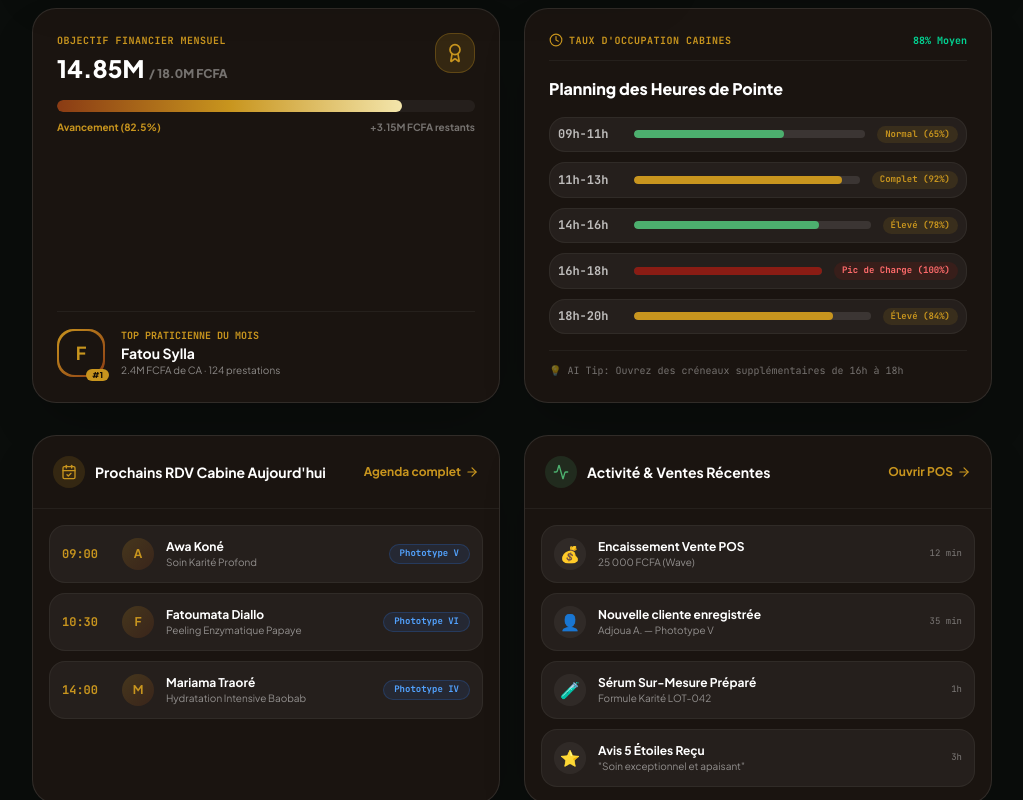
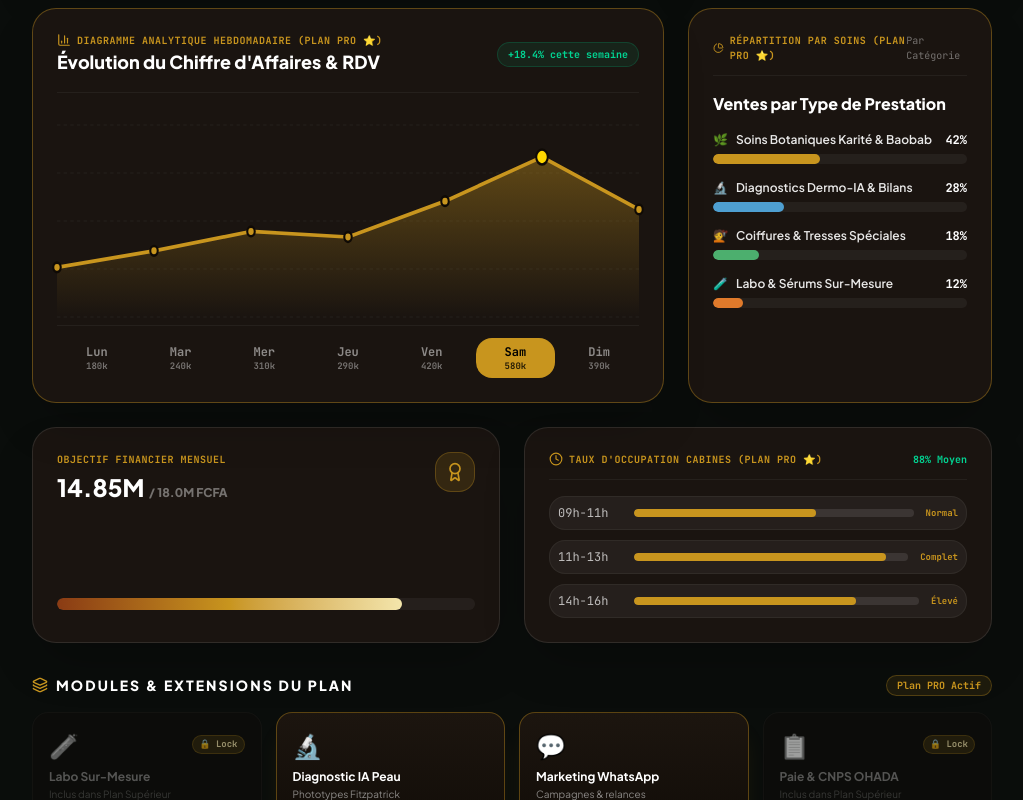
Before and after one commit to Fenezara/kene-os, a Next.js app: page /dashboard in a window 1280 px wide. Shown: the part 1380-2180 px from the top of the page, without its empty margins (256-1279 px from the left). Built offline with nearby package versions, Linux system fonts and the light colour scheme.

Commit message:
fix(dashboard): enforce strict plan isolation so lower dashboard cards and diagrams vary 100% distinctly across subscription plans

```diff
--- a/src/app/(pro)/dashboard/page.tsx
+++ b/src/app/(pro)/dashboard/page.tsx
@@ -709,16 +709,159 @@ export default function ProDashboardPage() {
         </motion.div>
       </motion.div>
 
-      {/* ── 4. HEURES DE POINTE & OBJECTIFS (2 COLS) ── */}
-      <motion.div
-        variants={containerVariants}
-        initial="hidden"
-        animate="show"
-        className="grid grid-cols-1 md:grid-cols-2 gap-6"
-      >
-        {/* Objectif Mensuel + Top Praticienne */}
+      {/* ── 3. INTERACTIVE DIAGRAMS & ANALYTICS SECTION (STRICT PLAN ISOLATION) ── */}
+      {/* 🟢 PLAN ESSENTIEL DIAGRAMS & CARDS */}
+      {isEssentiel && (
+        <motion.div variants={containerVariants} initial="hidden" animate="show" className="space-y-6">
+          <div className="grid grid-cols-1 lg:grid-cols-2 gap-6">
+            <motion.div variants={itemVariants} className="rounded-3xl border border-emerald-500/30 bg-[#0C1510] p-5 sm:p-6 shadow-2xl">
+              <div className="flex items-center justify-between mb-4 pb-3 border-b border-emerald-500/20">
+                <div className="text-xs font-mono text-emerald-400 font-bold uppercase tracking-wider flex items-center gap-2">
+                  <BarChart3 className="w-4 h-4 text-emerald-400" /> Recettes Caisse du Jour & Semaine (Plan Essentiel)
+                </div>
+                <span className="text-[10px] bg-emerald-500/10 text-emerald-300 px-2.5 py-0.5 rounded-full border border-emerald-500/30">1 Cabine Solo</span>
+              </div>
+              <h3 className="text-base font-display font-black text-white mb-4">Total Encaissé : 180 000 FCFA</h3>
+              <div className="space-y-3">
+                {WEEKLY_DATA.slice(0, 5).map((d, i) => (
+                  <div key={i} className="flex items-center gap-3">
+                    <span className="text-xs font-mono font-bold text-white/70 w-10">{d.day}</span>
+                    <div className="flex-1 h-3 bg-white/5 rounded-full overflow-hidden">
+                      <div className="h-full bg-emerald-500 rounded-full" style={{ width: `${(d.val / 580000) * 100}%` }} />
+                    </div>
+                    <span className="text-xs font-mono font-bold text-emerald-400 w-24 text-right">{d.val.toLocaleString('fr-FR')} F</span>
+                  </div>
+                ))}
+              </div>
+            </motion.div>
+
+            <motion.div variants={itemVariants} className="rounded-3xl border border-emerald-500/30 bg-[#0C1510] p-5 sm:p-6 shadow-2xl flex flex-col justify-between">
+              <div>
+                <div className="flex items-center justify-between mb-4 pb-3 border-b border-emerald-500/20">
+                  <div className="text-xs font-mono text-emerald-400 font-bold uppercase tracking-wider flex items-center gap-2">
+                    <CalendarCheck className="w-4 h-4 text-emerald-400" /> RDV du Jour (Plan Essentiel)
+                  </div>
+                  <span className="text-[10px] text-white/50">4 clientes inscrites</span>
+                </div>
+                <div className="space-y-2.5">
+                  {[
+                    { time: '09h00', client: 'Awa Koné', service: 'Soin Karité Express', phone: '+225 07 00 11 22' },
+                    { time: '11h30', client: 'Fatou Sarr', service: 'Tresses Afro Naturelles', phone: '+225 05 44 33 22' },
+                    { time: '14h30', client: 'Mariam Coulibaly', service: 'Bain d\'Huile Baobab', phone: '+225 01 99 88 77' },
+                  ].map((rdv, i) => (
+                    <div key={i} className="flex items-center justify-between p-3 rounded-2xl bg-white/5 border border-white/5 text-xs">
+                      <div>
+                        <span className="font-mono text-emerald-400 font-bold mr-2">{rdv.time}</span>
+                        <strong className="text-white">{rdv.client}</strong>
+                        <div className="text-[10px] text-white/50">{rdv.service}</div>
+                      </div>
+                      <a href={`https://wa.me/${rdv.phone.replace(/[\s\+]/g, '')}`} target="_blank" rel="noreferrer" className="text-[10px] font-bold text-emerald-400 bg-emerald-500/10 border border-emerald-500/30 px-2.5 py-1 rounded-xl hover:bg-emerald-500/20">
+                        WhatsApp →
+                      </a>
+                    </div>
+                  ))}
+                </div>
+              </div>
+              <div className="mt-4 pt-3 border-t border-emerald-500/20 text-[10px] text-emerald-300/80 font-mono text-center">
+                🟢 Plan Essentiel actif · Caisse & Agenda simplifiés
+              </div>
+            </motion.div>
+          </div>
+        </motion.div>
+      )}
+
+      {/* ⭐ PLAN PRO DIAGRAMS & CARDS */}
+      {isPro && (
+        <motion.div variants={containerVariants} initial="hidden" animate="show" className="space-y-6">
+          <div className="grid grid-cols-1 lg:grid-cols-3 gap-6">
+            {/* DIAGRAMME 1 PRO */}
+            <motion.div variants={itemVariants} className="lg:col-span-2 rounded-3xl border border-[#C8951E]/40 bg-[#1A1410] p-5 sm:p-6 shadow-2xl relative overflow-hidden flex flex-col justify-between">
+              <div className="flex items-center justify-between mb-6 pb-4 border-b border-white/5">
+                <div>
+                  <div className="text-[10px] font-mono text-[#C8951E] uppercase tracking-wider font-bold flex items-center gap-1.5">
+                    <BarChart3 className="w-3.5 h-3.5" /> Diagramme Analytique Hebdomadaire (Plan Pro ⭐)
+                  </div>
+                  <h3 className="text-lg font-display font-black text-white">Évolution du Chiffre d'Affaires & RDV</h3>
+                </div>
+                <div className="flex items-center gap-2">
+                  <span className="text-[10px] font-mono bg-emerald-500/10 text-emerald-400 border border-emerald-500/20 px-2.5 py-1 rounded-full font-bold">
+                    +18.4% cette semaine
+                  </span>
+                </div>
+              </div>
+
+              {/* SVG Curved Area Chart */}
+              <div className="relative h-48 w-full my-2">
+                <svg className="w-full h-full overflow-visible" viewBox="0 0 700 180" preserveAspectRatio="none">
+                  <defs>
+                    <linearGradient id="chartGradient" x1="0" y1="0" x2="0" y2="1">
+                      <stop offset="0%" stopColor="#C8951E" stopOpacity="0.4" />
+                      <stop offset="100%" stopColor="#C8951E" stopOpacity="0.0" />
+                    </linearGradient>
+                  </defs>
+                  {[0, 45, 90, 135, 180].map((y, idx) => (
+                    <line key={idx} x1="0" y1={y} x2="700" y2={y} stroke="rgba(255,255,255,0.05)" strokeDasharray="4 4" />
+                  ))}
+                  <polygon
+                    points={`0,180 ${WEEKLY_DATA.map((d, i) => `${(i / (WEEKLY_DATA.length - 1)) * 700},${180 - (d.val / maxVal) * 150}`).join(' ')} 700,180`}
+                    fill="url(#chartGradient)"
+                  />
+                  <polyline
+                    fill="none" stroke="#C8951E" strokeWidth="3.5" strokeLinecap="round" strokeLinejoin="round"
+                    points={WEEKLY_DATA.map((d, i) => `${(i / (WEEKLY_DATA.length - 1)) * 700},${180 - (d.val / maxVal) * 150}`).join(' ')}
+                  />
+                  {WEEKLY_DATA.map((d, i) => {
+                    const cx = (i / (WEEKLY_DATA.length - 1)) * 700;
+                    const cy = 180 - (d.val / maxVal) * 150;
+                    const isSelected = activeChartPoint === i;
+                    return (
+                      <g key={i} className="cursor-pointer" onClick={() => setActiveChartPoint(i)}>
+                        <circle cx={cx} cy={cy} r={isSelected ? "7" : "4.5"} fill={isSelected ? "#FFD700" : "#C8951E"} stroke="#0F0A05" strokeWidth="2.5" />
+                      </g>
+                    );
+                  })}
+                </svg>
+              </div>
+
+              <div className="grid grid-cols-7 gap-1 text-center pt-3 border-t border-white/5">
+                {WEEKLY_DATA.map((d, i) => (
+                  <button key={i} onClick={() => setActiveChartPoint(i)} className={`py-1.5 rounded-xl text-xs font-mono font-bold transition-all ${activeChartPoint === i ? 'bg-[#C8951E] text-black font-black' : 'text-white/50 hover:bg-white/5'}`}>
+                    <div>{d.day}</div>
+                    <div className="text-[9px] opacity-80">{Math.round(d.val / 1000)}k</div>
+                  </button>
+                ))}
+              </div>
+            </motion.div>
+
+            {/* DIAGRAMME 2 PRO */}
+            <motion.div variants={itemVariants} className="rounded-3xl border border-[#C8951E]/40 bg-[#1A1410] p-5 sm:p-6 shadow-2xl flex flex-col justify-between">
+              <div>
+                <div className="flex items-center justify-between mb-4 pb-3 border-b border-white/5">
+                  <div className="text-[10px] font-mono text-[#C8951E] uppercase tracking-wider font-bold flex items-center gap-1.5">
+                    <PieChart className="w-3.5 h-3.5" /> Répartition par Soins (Plan Pro ⭐)
+                  </div>
+                  <span className="text-[10px] font-mono text-white/40">Par Catégorie</span>
+                </div>
+                <h3 className="text-base font-display font-black text-white mb-4">Ventes par Type de Prestation</h3>
+                <div className="space-y-4">
+                  {CATEGORY_DISTRIBUTION.map((cat, i) => (
+                    <div key={i} className="space-y-1.5">
+                      <div className="flex justify-between items-center text-xs">
+                        <span className="flex items-center gap-2 font-semibold text-white/90 truncate"><span>{cat.icon}</span> {cat.label}</span>
+                        <span className="font-mono font-bold text-white shrink-0 ml-2">{cat.pct}%</span>
+                      </div>
+                      <div className="w-full h-2.5 bg-white/5 rounded-full overflow-hidden">
+                        <div className="h-full rounded-full" style={{ width: `${cat.pct}%`, background: cat.color }} />
+                      </div>
+                    </div>
+                  ))}
+                </div>
+              </div>
+            </motion.div>
+          </div>
+
+          <div className="grid grid-cols-1 md:grid-cols-2 gap-6">
             <motion.div variants={itemVariants} className="rounded-3xl border border-white/10 bg-[#1A1410] p-5 sm:p-6 shadow-2xl flex flex-col justify-between">
-          <div>
               <div className="flex justify-between items-start mb-4">
                 <div>
                   <div className="text-[10px] font-mono text-[#C8951E] uppercase tracking-wider mb-1 font-bold">Objectif Financier Mensuel</div>
@@ -728,166 +871,112 @@ export default function ProDashboardPage() {
                   <Award className="w-5 h-5 text-[#C8951E]" />
                 </div>
               </div>
-
               <div className="w-full h-3 bg-white/5 rounded-full overflow-hidden relative mb-2">
-              <motion.div
-                initial={{ width: 0 }}
-                animate={{ width: '82.5%' }}
-                transition={{ duration: 1.5, ease: 'easeOut' }}
-                className="absolute top-0 left-0 h-full rounded-full"
-                style={{ background: 'linear-gradient(90deg, #8A3B14, #C8951E, #F3E5AB)' }}
-              />
-            </div>
-            <div className="flex justify-between text-[10px] font-bold">
-              <span className="text-[#C8951E]">Avancement (82.5%)</span>
-              <span className="text-white/40">+3.15M FCFA restants</span>
-            </div>
-          </div>
-
-          <div className="mt-6 pt-4 border-t border-white/5 flex items-center gap-4">
-            <div className="relative shrink-0">
-              <div className="w-12 h-12 rounded-2xl bg-gradient-to-br from-[#C8951E] to-[#8A3B14] p-[2px]">
-                <div className="w-full h-full rounded-2xl bg-[#1A1410] flex items-center justify-center">
-                  <span className="text-lg font-bold text-[#C8951E]">F</span>
-                </div>
-              </div>
-              <div className="absolute -bottom-1 -right-1 bg-[#C8951E] text-[#0F0A05] text-[8px] font-black px-1.5 rounded-full">
-                #1
-              </div>
-            </div>
-            <div className="flex-1 min-w-0">
-              <div className="text-[10px] font-mono text-[#C8951E] uppercase font-bold">Top Praticienne du mois</div>
-              <div className="text-sm font-bold text-white truncate">Fatou Sylla</div>
-              <div className="text-[10px] text-white/50">2.4M FCFA de CA · 124 prestations</div>
-            </div>
+                <div className="absolute top-0 left-0 h-full rounded-full bg-gradient-to-r from-[#8A3B14] via-[#C8951E] to-[#F3E5AB]" style={{ width: '82.5%' }} />
               </div>
             </motion.div>
 
-        {/* Heatmap des Heures de Pointe Cabines */}
             <motion.div variants={itemVariants} className="rounded-3xl border border-white/10 bg-[#1A1410] p-5 sm:p-6 shadow-2xl flex flex-col justify-between">
-          <div>
               <div className="flex items-center justify-between mb-4 pb-3 border-b border-white/5">
                 <div className="text-[10px] font-mono text-[#C8951E] uppercase tracking-wider font-bold flex items-center gap-1.5">
-                <Clock className="w-3.5 h-3.5" /> Taux d'Occupation Cabines
+                  <Clock className="w-3.5 h-3.5" /> Taux d'Occupation Cabines (Plan Pro ⭐)
                 </div>
                 <span className="text-[10px] font-mono text-emerald-400 font-bold">88% Moyen</span>
               </div>
-            <h3 className="text-base font-display font-black text-white mb-4">Planning des Heures de Pointe</h3>
-
               <div className="space-y-2.5">
-              {PEAK_HOURS.map((slot, i) => (
-                <div key={i} className="flex items-center gap-3 p-2 rounded-2xl bg-white/5 border border-white/5">
-                  <span className="text-xs font-mono font-bold text-white/70 w-16 shrink-0">{slot.time}</span>
+                {PEAK_HOURS.slice(0, 3).map((slot, i) => (
+                  <div key={i} className="flex items-center gap-3 p-2 rounded-2xl bg-white/5 border border-white/5 text-xs">
+                    <span className="font-mono text-white/70 w-16">{slot.time}</span>
                     <div className="flex-1 h-2 bg-white/10 rounded-full overflow-hidden">
-                    <div
-                      className="h-full rounded-full"
-                      style={{
-                        width: `${slot.occupancy}%`,
-                        background: slot.occupancy === 100 ? '#8A1C14' : slot.occupancy > 80 ? '#C8951E' : '#4CAF6E'
-                      }}
-                    />
+                      <div className="h-full rounded-full" style={{ width: `${slot.occupancy}%`, background: slot.occupancy === 100 ? '#8A1C14' : '#C8951E' }} />
                     </div>
-                  <span
-                    className="text-[9px] font-mono font-bold px-2 py-0.5 rounded-full shrink-0"
-                    style={{
-                      background: slot.occupancy === 100 ? '#8A1C1430' : '#C8951E20',
-                      color: slot.occupancy === 100 ? '#FF6B6B' : '#C8951E'
-                    }}
-                  >
-                    {slot.status} ({slot.occupancy}%)
-                  </span>
-                </div>
-              ))}
-            </div>
-          </div>
-
-          <div className="mt-4 pt-3 border-t border-white/5 text-[10px] text-white/40 font-mono flex items-center justify-between">
-            <span>💡 AI Tip: Ouvrez des créneaux supplémentaires de 16h à 18h</span>
-          </div>
-        </motion.div>
-      </motion.div>
-
-      {/* ── 5. PROCHAINS RDV & ACTIVITÉ RÉCENTE (2 COLS) ── */}
-      <motion.div
-        variants={containerVariants}
-        initial="hidden"
-        animate="show"
-        className="grid grid-cols-1 md:grid-cols-2 gap-6"
-      >
-        {/* Prochains RDV */}
-        <motion.div variants={itemVariants} className="rounded-3xl border border-white/10 bg-[#1A1410] overflow-hidden shadow-2xl">
-          <div className="flex items-center justify-between p-5 border-b border-white/5">
-            <div className="flex items-center gap-2.5">
-              <div className="w-8 h-8 rounded-xl bg-[#C8951E]/15 flex items-center justify-center">
-                <CalendarCheck className="w-4 h-4 text-[#C8951E]" />
-              </div>
-              <span className="font-display font-bold text-sm text-white">Prochains RDV Cabine Aujourd'hui</span>
-            </div>
-            <Link href="/agenda">
-              <button className="flex items-center gap-1 text-xs font-bold text-[#C8951E] hover:underline cursor-pointer">
-                Agenda complet <ArrowRight className="w-3.5 h-3.5" />
-              </button>
-            </Link>
-          </div>
-          <div className="p-4 space-y-2.5">
-            {[
-              { time: '09:00', client: 'Awa Koné', service: 'Soin Karité Profond', phototype: 'Phototype V' },
-              { time: '10:30', client: 'Fatoumata Diallo', service: 'Peeling Enzymatique Papaye', phototype: 'Phototype VI' },
-              { time: '14:00', client: 'Mariama Traoré', service: 'Hydratation Intensive Baobab', phototype: 'Phototype IV' },
-            ].map((rdv, i) => (
-              <div key={i} className="flex items-center gap-3 p-3 rounded-2xl bg-white/5 hover:bg-white/10 transition-colors border border-white/5">
-                <div className="text-xs font-mono text-[#C8951E] w-12 shrink-0 font-bold">{rdv.time}</div>
-                <div className="w-8 h-8 rounded-xl bg-gradient-to-br from-[#C8951E]/20 to-[#8A3B14]/20 flex items-center justify-center shrink-0">
-                  <span className="text-xs font-bold text-[#C8951E]">{rdv.client.charAt(0)}</span>
-                </div>
-                <div className="min-w-0 flex-1">
-                  <div className="text-xs font-bold text-white truncate">{rdv.client}</div>
-                  <div className="text-[10px] text-white/50 truncate">{rdv.service}</div>
-                </div>
-                <div className="text-[9px] bg-blue-500/10 text-blue-400 px-2.5 py-0.5 rounded-full shrink-0 font-mono font-bold border border-blue-500/20">
-                  {rdv.phototype}
-                </div>
+                    <span className="font-mono text-[9px] font-bold text-[#C8951E]">{slot.status}</span>
                   </div>
                 ))}
               </div>
             </motion.div>
+          </div>
+        </motion.div>
+      )}
 
-        {/* Activité Récente */}
-        <motion.div variants={itemVariants} className="rounded-3xl border border-white/10 bg-[#1A1410] overflow-hidden shadow-2xl">
-          <div className="flex items-center justify-between p-5 border-b border-white/5">
-            <div className="flex items-center gap-2.5">
-              <div className="w-8 h-8 rounded-xl bg-[#4CAF6E]/15 flex items-center justify-center">
-                <Activity className="w-4 h-4 text-[#4CAF6E]" />
+      {/* 👑 PLAN ÉLITE DIAGRAMS & CARDS */}
+      {isElite && (
+        <motion.div variants={containerVariants} initial="hidden" animate="show" className="space-y-6">
+          <div className="grid grid-cols-1 lg:grid-cols-3 gap-6">
+            {/* DIAGRAMME PREDICTIF MACHINE LEARNING 90J */}
+            <motion.div variants={itemVariants} className="lg:col-span-2 rounded-3xl border-2 border-[#FFD700]/70 bg-[#1F1106] p-5 sm:p-6 shadow-2xl relative overflow-hidden flex flex-col justify-between backdrop-blur-2xl">
+              <div className="flex items-center justify-between mb-6 pb-4 border-b border-[#FFD700]/30">
+                <div>
+                  <div className="text-[10px] font-mono text-[#FFD700] uppercase tracking-wider font-black flex items-center gap-1.5">
+                    <Zap className="w-4 h-4 text-[#FFD700] animate-bounce" /> 👑 Machine Learning & Prédictions IA à 90 jours (Plan Élite 👑)
                   </div>
-              <span className="font-display font-bold text-sm text-white">Activité & Ventes Récentes</span>
+                  <h3 className="text-lg font-display font-black text-white">Prévision du Chiffre d'Affaires Trimestriel Consolidé</h3>
                 </div>
-            <Link href="/pos">
-              <button className="flex items-center gap-1 text-xs font-bold text-[#C8951E] hover:underline cursor-pointer">
-                Ouvrir POS <ArrowRight className="w-3.5 h-3.5" />
+                <span className="text-[10px] font-mono bg-[#FFD700] text-black font-black px-3 py-1 rounded-full shadow-lg">
+                  Précision IA 96.4%
+                </span>
+              </div>
+
+              {/* Machine Learning Curve */}
+              <div className="relative h-48 w-full my-2">
+                <svg className="w-full h-full overflow-visible" viewBox="0 0 700 180" preserveAspectRatio="none">
+                  <defs>
+                    <linearGradient id="eliteGradient" x1="0" y1="0" x2="0" y2="1">
+                      <stop offset="0%" stopColor="#FFD700" stopOpacity="0.5" />
+                      <stop offset="100%" stopColor="#8A1C14" stopOpacity="0.0" />
+                    </linearGradient>
+                  </defs>
+                  <polygon points="0,180 0,120 150,90 300,110 450,50 600,30 700,10 700,180" fill="url(#eliteGradient)" />
+                  <polyline fill="none" stroke="#FFD700" strokeWidth="4" strokeLinecap="round" points="0,120 150,90 300,110 450,50 600,30 700,10" />
+                  {[0, 150, 300, 450, 600, 700].map((cx, i) => (
+                    <circle key={i} cx={cx} cy={[120, 90, 110, 50, 30, 10][i]} r="6" fill="#FFD700" stroke="#000" strokeWidth="2" />
+                  ))}
+                </svg>
+              </div>
+
+              <div className="grid grid-cols-4 gap-2 text-center pt-3 border-t border-[#FFD700]/20 text-xs font-mono font-bold">
+                <div className="p-2 rounded-xl bg-white/5"><div className="text-white/50 text-[9px]">Mois M</div><div className="text-[#FFD700]">18.5M FCFA</div></div>
+                <div className="p-2 rounded-xl bg-white/5"><div className="text-white/50 text-[9px]">Mois M+1 (IA)</div><div className="text-emerald-400">21.2M FCFA</div></div>
+                <div className="p-2 rounded-xl bg-white/5"><div className="text-white/50 text-[9px]">Mois M+2 (IA)</div><div className="text-emerald-400">24.8M FCFA</div></div>
+                <div className="p-2 rounded-xl bg-white/5"><div className="text-white/50 text-[9px]">Mois M+3 (IA)</div><div className="text-[#FFD700]">28.5M FCFA</div></div>
+              </div>
+            </motion.div>
+
+            {/* SUPERVISION DE LA MASSE SALARIALE & CNPS SYSCOHADA */}
+            <motion.div variants={itemVariants} className="rounded-3xl border-2 border-[#FFD700]/70 bg-[#1F1106] p-5 sm:p-6 shadow-2xl flex flex-col justify-between backdrop-blur-2xl">
+              <div>
+                <div className="flex items-center justify-between mb-4 pb-3 border-b border-[#FFD700]/30">
+                  <div className="text-[10px] font-mono text-[#FFD700] uppercase tracking-wider font-black flex items-center gap-1.5">
+                    <ShieldCheck className="w-4 h-4 text-[#FFD700]" /> 👑 Paie CNPS & Comptabilité SYSCOHADA
+                  </div>
+                  <span className="text-[9px] bg-red-500/20 text-red-300 font-bold px-2 py-0.5 rounded-full border border-red-500/40">UEMOA Certifié</span>
+                </div>
+
+                <div className="space-y-3 text-xs">
+                  <div className="p-3 rounded-2xl bg-white/5 border border-white/10 flex justify-between items-center">
+                    <span className="text-white/70">Compte 5711 (Caisse Principale Abidjan)</span>
+                    <strong className="text-[#FFD700] font-mono">18 500 000 F</strong>
+                  </div>
+                  <div className="p-3 rounded-2xl bg-white/5 border border-white/10 flex justify-between items-center">
+                    <span className="text-white/70">Masse Salariale Nette (12 Praticiennes)</span>
+                    <strong className="text-white font-mono">4 250 000 F</strong>
+                  </div>
+                  <div className="p-3 rounded-2xl bg-white/5 border border-white/10 flex justify-between items-center">
+                    <span className="text-white/70">Cotisations CNPS Patronales (7.7%)</span>
+                    <strong className="text-emerald-400 font-mono">327 250 F</strong>
+                  </div>
+                </div>
+              </div>
+
+              <Link href="/compta" className="mt-4">
+                <button className="w-full py-2.5 rounded-2xl bg-gradient-to-r from-[#FFD700] to-[#C8951E] text-black font-black text-xs uppercase tracking-wider shadow-xl hover:scale-[1.02] transition-transform">
+                  Ouvrir le Journal SYSCOHADA 👑 →
                 </button>
               </Link>
-          </div>
-          <div className="p-4 space-y-2.5">
-            {[
-              { label: 'Encaissement Vente POS', amount: '25 000 FCFA (Wave)', time: '12 min', icon: '💰' },
-              { label: 'Nouvelle cliente enregistrée', amount: 'Adjoua A. — Phototype V', time: '35 min', icon: '👤' },
-              { label: 'Sérum Sur-Mesure Préparé', amount: 'Formule Karité LOT-042', time: '1h', icon: '🧪' },
-              { label: 'Avis 5 Étoiles Reçu', amount: '"Soin exceptionnel et apaisant"', time: '3h', icon: '⭐' },
-            ].map((event, i) => (
-              <div key={i} className="flex items-center gap-3 p-3 rounded-2xl bg-white/5 hover:bg-white/10 transition-colors border border-white/5">
-                <div className="w-8 h-8 rounded-xl bg-white/5 flex items-center justify-center shrink-0 text-base">
-                  {event.icon}
-                </div>
-                <div className="min-w-0 flex-1">
-                  <div className="text-xs font-bold text-white truncate">{event.label}</div>
-                  <div className="text-[10px] text-white/50 truncate">{event.amount}</div>
-                </div>
-                <div className="text-[9px] text-white/40 shrink-0 font-mono">{event.time}</div>
-              </div>
-            ))}
+            </motion.div>
           </div>
         </motion.div>
-      </motion.div>
+      )}
 
       {/* ── 6. CATALOGUE DES MODULES ACTIFS ── */}
       <motion.div
```
Lines whose indentation alone changed are shown as unchanged.
